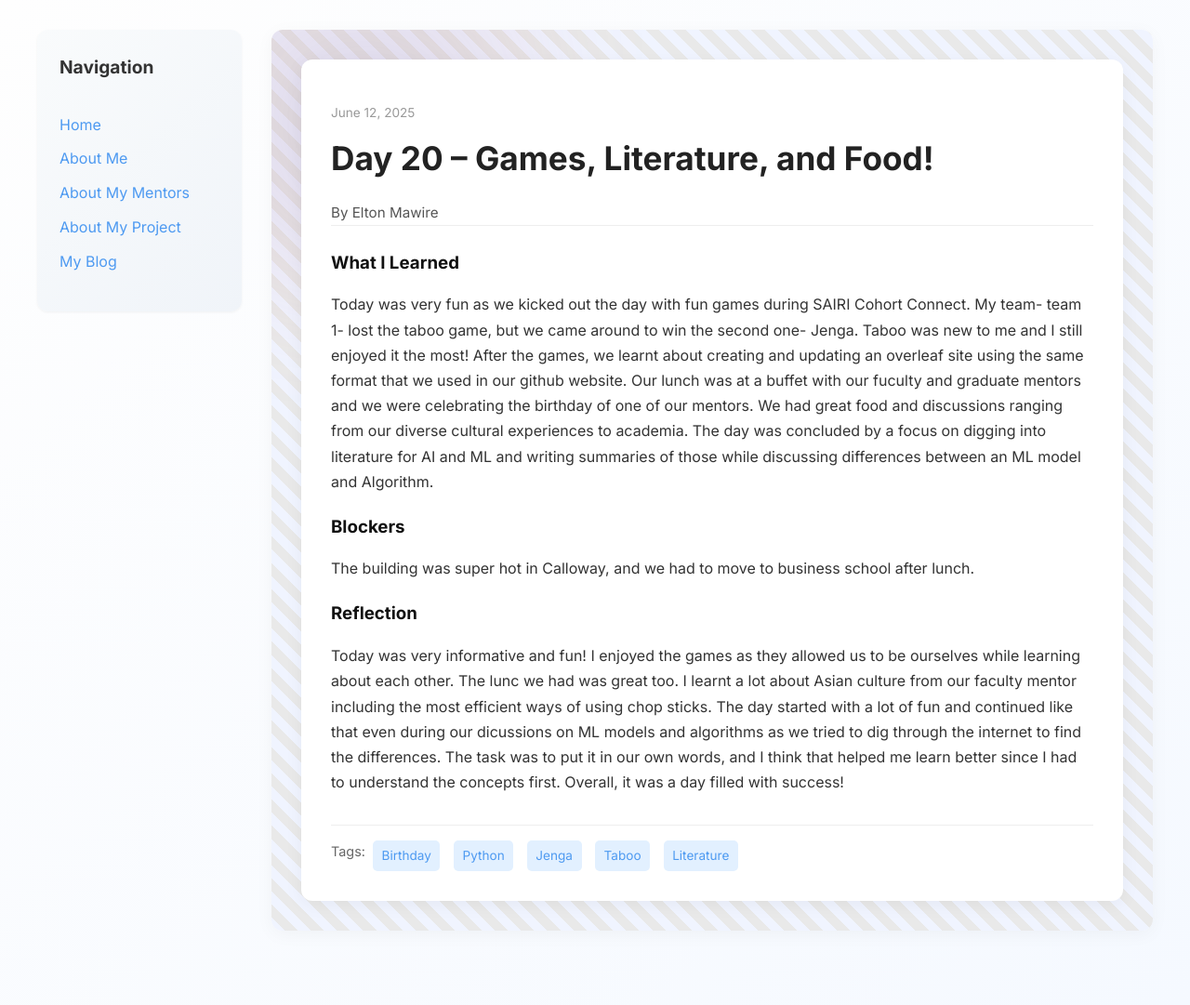
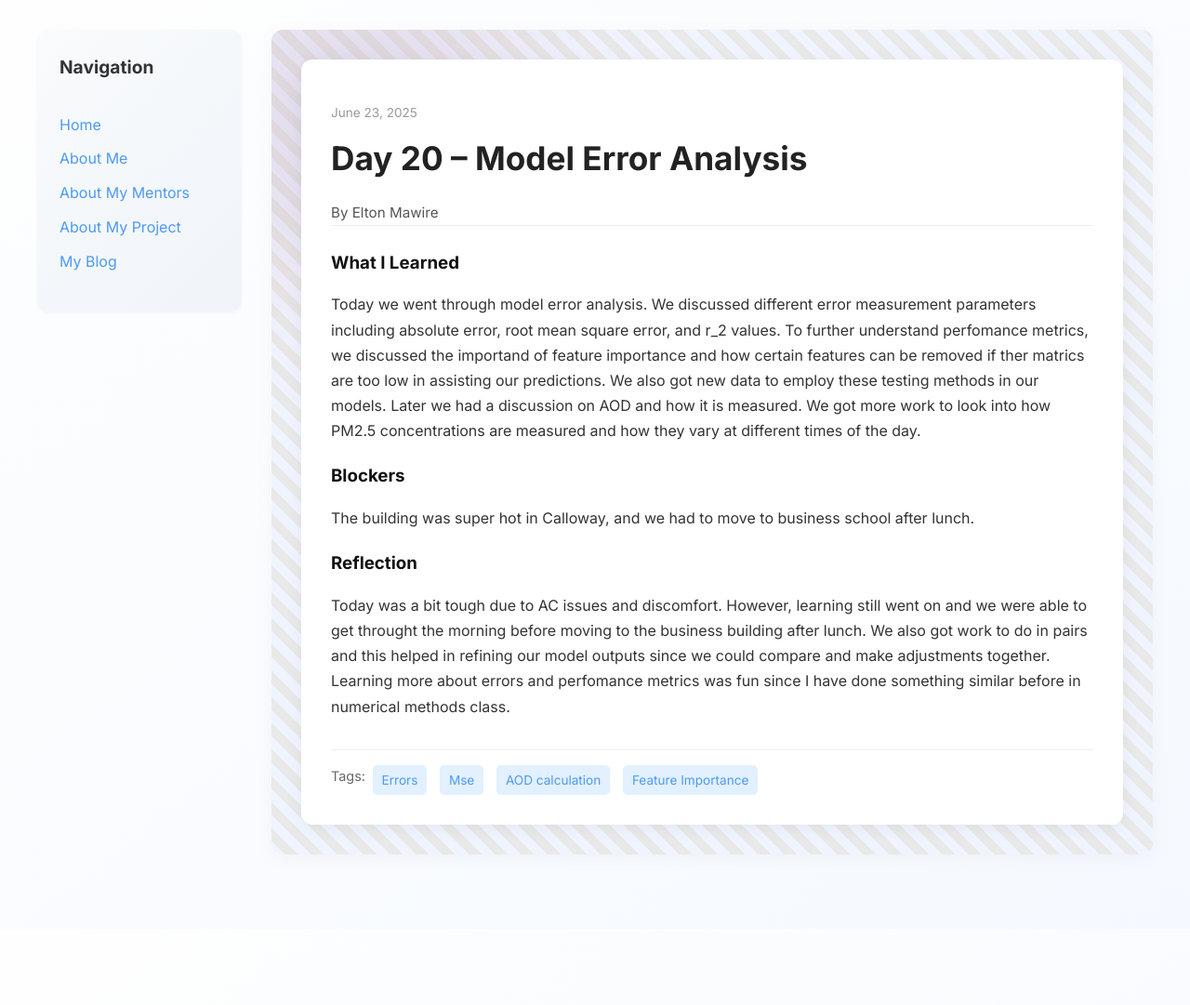
Before and after one commit to Nginga/Nginga.github.io, a Jekyll site: the page built from _posts/2025-06-23-day-20.md, in a window 1280 px wide. Shown: the whole page at 93% size. Built offline with Jekyll 4.4.1, drawn with Linux system fonts in a browser that asks for light colours; after the commit the page ends 999 px from its top, so only the background shows below that.

Commit message:
Update 2025-06-23-day-20.md

```diff
--- a/_posts/2025-06-23-day-20.md
+++ b/_posts/2025-06-23-day-20.md
@@ -1,17 +1,17 @@
 ---
 layout: post
-title: "Day 20 – Games, Literature, and Food!"
-date: 2025-06-12
+title: "Day 20 – Model Error Analysis"
+date: 2025-06-23
 author: Elton Mawire
 permalink: /day20.html
-tags: ["Birthday", "Python", "Jenga", "Taboo", "Literature"]
+tags: ["Errors", "Mse", "AOD calculation", "Feature Importance"]
 
 what_i_learned: |
-  Today was very fun as we kicked out the day with fun games during SAIRI Cohort Connect. My team- team 1- lost the taboo game, but we came around to win the second one- Jenga. Taboo was new to me and I still enjoyed it the most! After the games, we learnt about creating and updating an overleaf site using the same format that we used in our github website. Our lunch was at a buffet with our fuculty and graduate mentors and we were celebrating the birthday of one of our mentors. We had great food and discussions ranging from our diverse cultural experiences to academia. The day was concluded by a focus on digging into literature for AI and ML and writing summaries of those while discussing differences between an ML model and Algorithm.
+  Today we went through model error analysis. We discussed different error measurement parameters including absolute error, root mean square error, and r_2 values. To further understand perfomance metrics, we discussed the importand of feature importance and how certain features can be removed if ther matrics are too low in assisting our predictions. We also got new data to employ these testing methods in our models. Later we had a discussion on AOD and how it is measured. We got more work to look into how PM2.5 concentrations are measured and how they vary at different times of the day.
 
 blockers: |
   The building was super hot in Calloway, and we had to move to business school after lunch.
 
 reflection: |
-  Today was very informative and fun! I enjoyed the games as they allowed us to be ourselves while learning about each other. The lunc we had was great too. I learnt a lot about Asian culture from our faculty mentor including the most efficient ways of using chop sticks. The day started with a lot of fun and continued like that even during our dicussions on ML models and algorithms as we tried to dig through the internet to find the differences. The task was to put it in our own words, and I think that helped me learn better since I had to understand the concepts first. Overall, it was a day filled with success!
+  Today was a bit tough due to AC issues and discomfort. However, learning still went on and we were able to get throught the morning before moving to the business building after lunch. We also got work to do in pairs and this helped in refining our model outputs since we could compare and make adjustments together. Learning more about errors and perfomance metrics was fun since I have done something similar before in numerical methods class.
 ---
```
